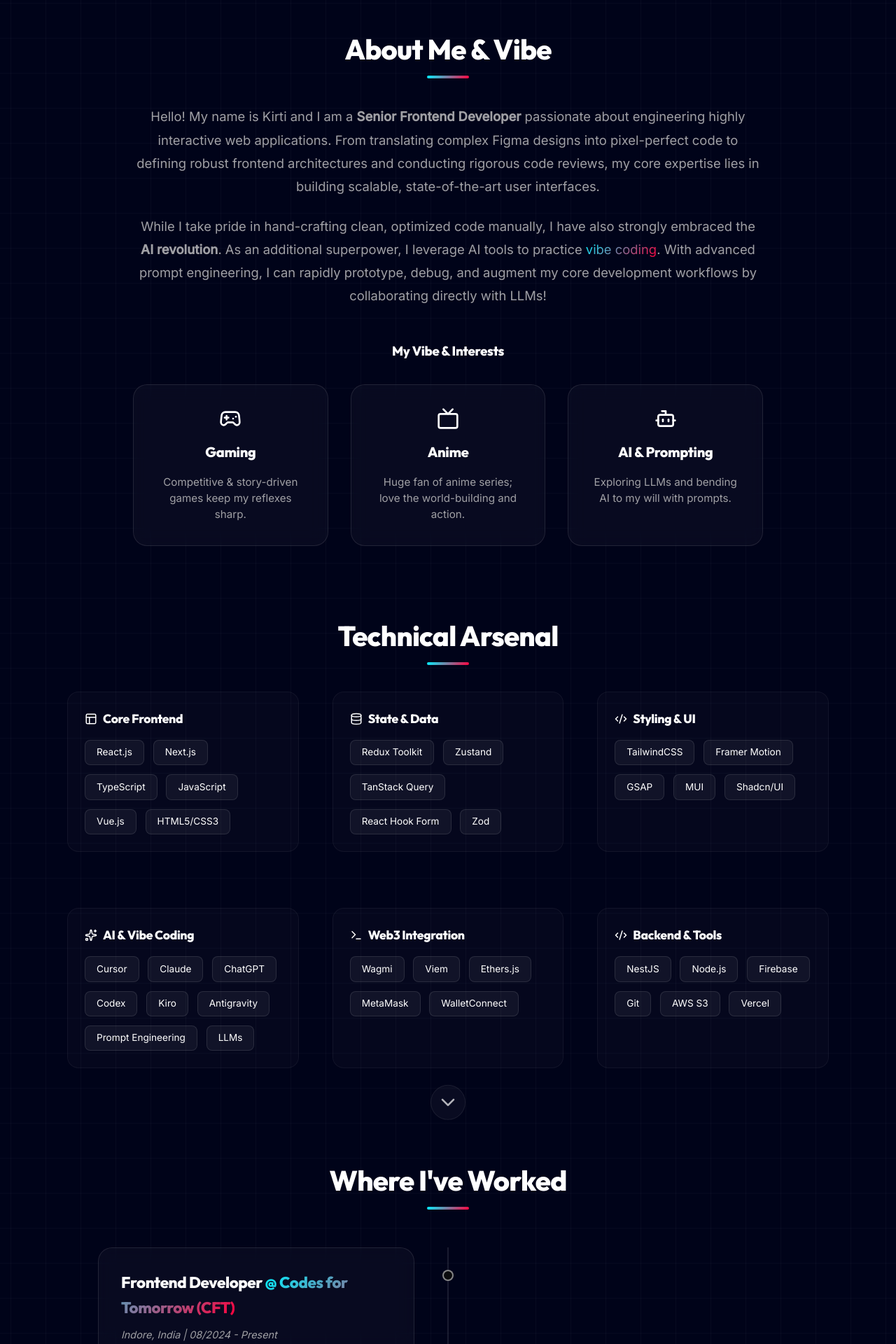
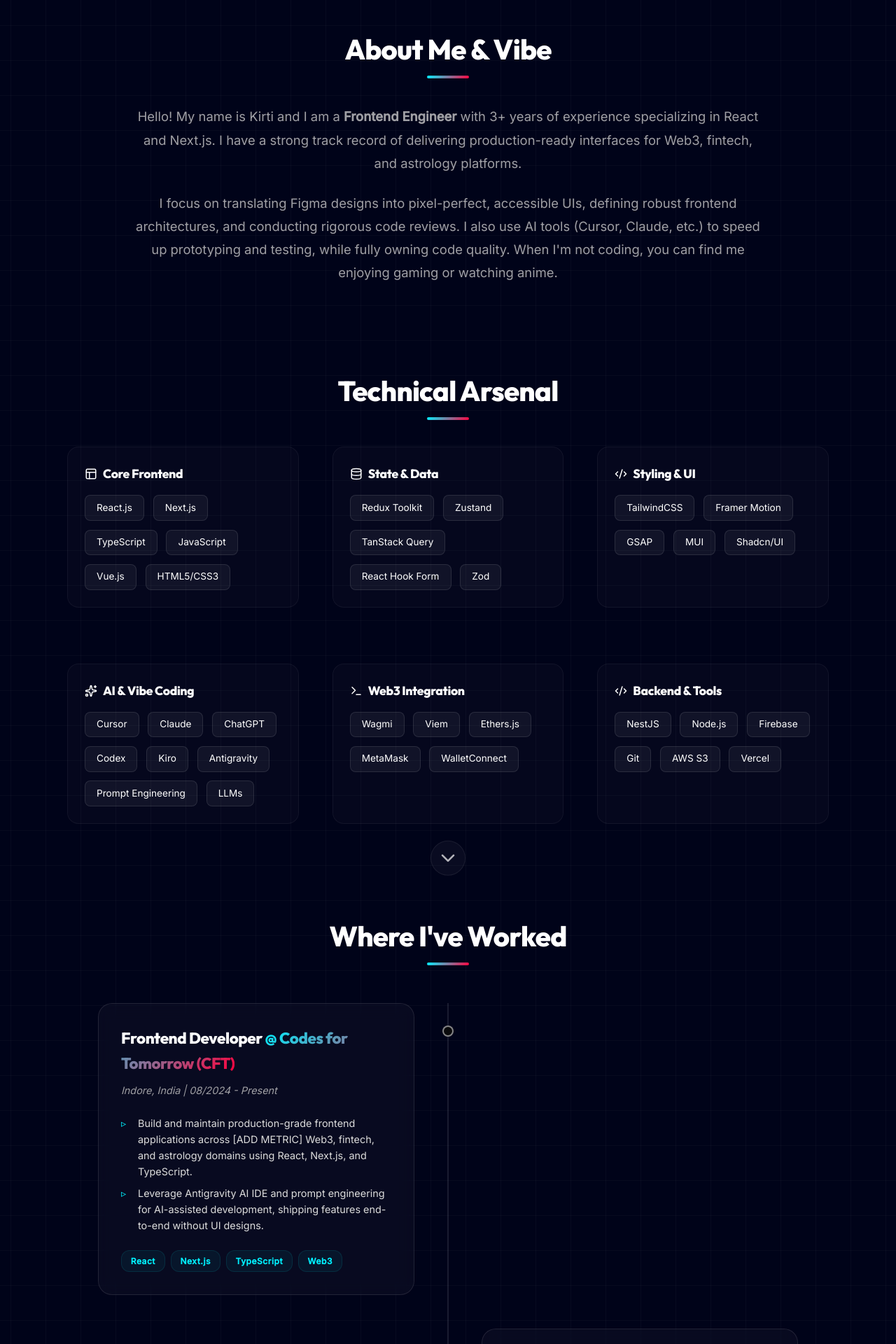
Before and after one commit to kirtikumar01/kirtikumar01.github.io, a Next.js app: page / in a window 1280 px wide. Shown: the part 880-2800 px from the top of the page at 70% size. Built offline with nearby package versions, Linux system fonts and the light colour scheme.

Commit message:
chore: Phase 1 & 2 complete - updated positioning and impact-focused experience

```diff
--- a/src/app/layout.tsx
+++ b/src/app/layout.tsx
@@ -10,34 +10,34 @@
 
 export const metadata: Metadata = {
   metadataBase: new URL("https://kirtikumar01.github.io"),
-  title: "Kirti Kumar Piplaj | Senior Frontend Developer",
+  title: "Kirti Kumar Piplaj | Frontend Engineer",
   description:
-    "Portfolio of Kirti Kumar Piplaj, a Senior Frontend Developer with 3+ years of experience specialized in ReactJS, NextJS, VueJS, and building premium web applications.",
+    "Portfolio of Kirti Kumar Piplaj, a Frontend Engineer with 3+ years of experience specialized in React, Next.js, and Web3 & Fintech Interfaces.",
   keywords: [
     "Kirti Kumar Piplaj",
-    "Senior Frontend Developer",
-    "ReactJS",
-    "NextJS",
-    "Vuejs",
+    "Frontend Engineer",
+    "React",
+    "Next.js",
+    "Web3",
+    "Fintech",
     "Portfolio",
     "Web Developer",
-    "JavaScript",
     "TypeScript",
   ],
   authors: [{ name: "Kirti Kumar Piplaj" }],
   creator: "Kirti Kumar Piplaj",
   openGraph: {
-    title: "Kirti Kumar Piplaj | Senior Frontend Developer",
+    title: "Kirti Kumar Piplaj | Frontend Engineer",
     description:
-      "Portfolio of Kirti Kumar Piplaj, a Senior Frontend Developer with 3+ years of experience specialized in ReactJS, NextJS, VueJS, and building premium web applications.",
+      "Portfolio of Kirti Kumar Piplaj, a Frontend Engineer with 3+ years of experience specialized in React, Next.js, and Web3 & Fintech Interfaces.",
     type: "website",
     locale: "en_US",
     siteName: "Kirti Kumar Piplaj Portfolio",
   },
   twitter: {
     card: "summary_large_image",
-    title: "Kirti Kumar Piplaj | Senior Frontend Developer",
-    description: "Portfolio of Kirti Kumar Piplaj, a Senior Frontend Developer with 3+ years of experience.",
+    title: "Kirti Kumar Piplaj | Frontend Engineer",
+    description: "Portfolio of Kirti Kumar Piplaj, a Frontend Engineer with 3+ years of experience specialized in React, Next.js, and Web3 & Fintech Interfaces.",
   },
 };
 
--- a/src/app/opengraph-image.tsx
+++ b/src/app/opengraph-image.tsx
@@ -1,7 +1,7 @@
 import { ImageResponse } from 'next/og'
 
 export const dynamic = "force-static"
-export const alt = 'Kirti Kumar Piplaj - Senior Frontend Developer'
+export const alt = 'Kirti Kumar Piplaj - Frontend Engineer'
 export const size = { width: 1200, height: 630 }
 export const contentType = 'image/png'
 
@@ -51,7 +51,7 @@
           Kirti Kumar Piplaj
         </div>
         <div style={{ fontSize: 40, color: '#9CA3AF' }}>
-          Senior Frontend Developer
+          Frontend Engineer
         </div>
       </div>
     ),
--- a/src/app/page.tsx
+++ b/src/app/page.tsx
@@ -320,11 +320,11 @@
               <span className={styles.pulseDot}></span> Available for new opportunities
             </motion.div>
             <h1 className={styles.heroTitle}>
-              Crafting Digital Experiences as a
+              Building Web3 & Fintech Interfaces as a
               <br />
               <TypeAnimation
                 sequence={[
-                  'Frontend Developer',
+                  'Frontend Engineer',
                   2000,
                   '',
                   500,
@@ -337,10 +337,10 @@
               />
             </h1>
             <h2 className={styles.heroSubtitle}>
-              Hi, I'm Kirti Kumar Piplaj
+              React · Next.js · Web3 & Fintech Interfaces
             </h2>
             <motion.p className={styles.heroDescription} variants={fadeIn}>
-              I specialize in building exceptional digital experiences. Currently, I&apos;m focused on building accessible, human-centered products using modern web technologies. Recently, I have also ventured deep into the world of AI—doing <strong>vibe coding</strong>, meaning I can build almost anything you can imagine just by using prompts!
+              Hi, I'm Kirti Kumar Piplaj. I specialize in building accessible, human-centered products using React and Next.js, with a strong focus on Web3 and fintech domains. I use AI tools (Cursor, Claude, etc.) to speed up prototyping and testing, while owning architecture, code review, and quality.
             </motion.p>
             <div className={styles.heroCta}>
               <a href="#projects" className="btn-primary">
@@ -365,7 +365,7 @@
           >
             <motion.img
               src="/images/avatar.png"
-              alt="Kirti Kumar Piplaj - Senior Frontend Developer"
+              alt="Kirti Kumar Piplaj - Frontend Engineer"
               className={styles.heroAvatar}
               variants={floatAnimation}
               initial="hidden"
@@ -393,31 +393,11 @@
             <div className={styles.aboutContainer}>
               <div className={styles.aboutText}>
                 <p>
-                  Hello! My name is Kirti and I am a <strong>Senior Frontend Developer</strong> passionate about engineering highly interactive web applications. From translating complex Figma designs into pixel-perfect code to defining robust frontend architectures and conducting rigorous code reviews, my core expertise lies in building scalable, state-of-the-art user interfaces.
+                  Hello! My name is Kirti and I am a <strong>Frontend Engineer</strong> with 3+ years of experience specializing in React and Next.js. I have a strong track record of delivering production-ready interfaces for Web3, fintech, and astrology platforms.
                 </p>
                 <p>
-                  While I take pride in hand-crafting clean, optimized code manually, I have also strongly embraced the <strong>AI revolution</strong>. As an additional superpower, I leverage AI tools to practice <span className="gradient-text">vibe coding</span>. With advanced prompt engineering, I can rapidly prototype, debug, and augment my core development workflows by collaborating directly with LLMs!
+                  I focus on translating Figma designs into pixel-perfect, accessible UIs, defining robust frontend architectures, and conducting rigorous code reviews. I also use AI tools (Cursor, Claude, etc.) to speed up prototyping and testing, while fully owning code quality. When I&apos;m not coding, you can find me enjoying gaming or watching anime.
                 </p>
-
-                {/* Hobbies Grid */}
-                <h3 style={{ marginTop: "3rem", marginBottom: "2rem" }}>My Vibe & Interests</h3>
-                <div className={styles.hobbiesGrid}>
-                  <motion.div className={`glass-panel ${styles.hobbyCard}`} whileHover={{ scale: 1.05, rotate: -2 }}>
-                    <Gamepad2 size={32} className="gradient-text" />
-                    <h4>Gaming</h4>
-                    <p>Competitive & story-driven games keep my reflexes sharp.</p>
-                  </motion.div>
-                  <motion.div className={`glass-panel ${styles.hobbyCard}`} whileHover={{ scale: 1.05, rotate: 2 }}>
-                    <Tv size={32} className="gradient-text" />
-                    <h4>Anime</h4>
-                    <p>Huge fan of anime series; love the world-building and action.</p>
-                  </motion.div>
-                  <motion.div className={`glass-panel ${styles.hobbyCard}`} whileHover={{ scale: 1.05, rotate: -2 }}>
-                    <Bot size={32} className="gradient-text" />
-                    <h4>AI & Prompting</h4>
-                    <p>Exploring LLMs and bending AI to my will with prompts.</p>
-                  </motion.div>
-                </div>
               </div>
             </div>
 
@@ -559,9 +539,15 @@
                   <h3 className={styles.timelineRole}>Frontend Developer <span className="gradient-text">@ Codes for Tomorrow (CFT)</span></h3>
                   <div className={styles.timelineDate}>Indore, India | 08/2024 - Present</div>
                   <ul className={styles.projectWorkings}>
-                    <li>Build and maintain production-grade frontend applications across Web3, fintech, and astrology domains using React, Next.js, and TypeScript.</li>
-                    <li>Leverage Antigravity AI IDE and prompt engineering for AI-assisted development — shipping features end-to-end without UI designs, accelerating delivery by 3-5x.</li>
+                    <li>Build and maintain production-grade frontend applications across [ADD METRIC] Web3, fintech, and astrology domains using React, Next.js, and TypeScript.</li>
+                    <li>Leverage Antigravity AI IDE and prompt engineering for AI-assisted development, shipping features end-to-end without UI designs.</li>
                   </ul>
+                  <div className={styles.projectTechStack} style={{ marginTop: "1rem" }}>
+                    <span className={styles.techTag}>React</span>
+                    <span className={styles.techTag}>Next.js</span>
+                    <span className={styles.techTag}>TypeScript</span>
+                    <span className={styles.techTag}>Web3</span>
+                  </div>
                 </div>
               </motion.div>
 
@@ -572,9 +558,14 @@
                   <div className={styles.timelineDate}>Indore | 09/2023 - 07/2024</div>
                   <ul className={styles.projectWorkings}>
                     <li>Spearheaded the development of the core product utilizing Vue.js and Tailwind CSS.</li>
-                    <li>Collaborated with design teams to ensure pixel-perfect implementation of UI mockups.</li>
-                    <li>Improved overall application performance and maintained highly reusable component libraries.</li>
+                    <li>Collaborated with design teams to ensure pixel-perfect implementation of [ADD METRIC]+ UI mockups.</li>
+                    <li>Improved overall application performance and maintained highly reusable component libraries with [ADD METRIC]+ components.</li>
                   </ul>
+                  <div className={styles.projectTechStack} style={{ marginTop: "1rem" }}>
+                    <span className={styles.techTag}>Vue.js</span>
+                    <span className={styles.techTag}>Tailwind CSS</span>
+                    <span className={styles.techTag}>JavaScript</span>
+                  </div>
                 </div>
               </motion.div>
 
@@ -584,10 +575,15 @@
                   <h3 className={styles.timelineRole}>Frontend Developer <span className="gradient-text">@ Jona</span></h3>
                   <div className={styles.timelineDate}>USA (Remote) | 04/2022 - 11/2022</div>
                   <ul className={styles.projectWorkings}>
-                    <li>Developed a high-performance Next.js web application for selling curated journalists lists.</li>
-                    <li>Integrated Material UI (MUI) to rapidly build a consistent and accessible design system.</li>
-                    <li>Worked asynchronously with international teams, delivering features on strict deadlines.</li>
+                    <li>Developed a high-performance Next.js web application for selling curated journalists lists to [ADD METRIC]+ users.</li>
+                    <li>Integrated Material UI (MUI) to rapidly build a consistent and accessible design system with [ADD METRIC]+ components.</li>
+                    <li>Worked asynchronously with international teams, delivering [ADD METRIC]+ features on strict deadlines.</li>
                   </ul>
+                  <div className={styles.projectTechStack} style={{ marginTop: "1rem" }}>
+                    <span className={styles.techTag}>Next.js</span>
+                    <span className={styles.techTag}>React</span>
+                    <span className={styles.techTag}>MUI</span>
+                  </div>
                 </div>
               </motion.div>
 
@@ -598,9 +594,14 @@
                   <div className={styles.timelineDate}>Indore | 09/2021 - 03/2022</div>
                   <ul className={styles.projectWorkings}>
                     <li>Built a comprehensive recruitment management system using React.js.</li>
-                    <li>Implemented complex state management using Redux, handling vast amounts of candidate data.</li>
-                    <li>Designed features enabling organizations to streamline their hiring processes efficiently.</li>
+                    <li>Implemented complex state management using Redux, handling vast amounts of candidate data ([ADD METRIC]+ records).</li>
+                    <li>Designed features enabling organizations to streamline their hiring processes efficiently for [ADD METRIC]+ clients.</li>
                   </ul>
+                  <div className={styles.projectTechStack} style={{ marginTop: "1rem" }}>
+                    <span className={styles.techTag}>React</span>
+                    <span className={styles.techTag}>Redux</span>
+                    <span className={styles.techTag}>JavaScript</span>
+                  </div>
                 </div>
               </motion.div>
 
@@ -610,9 +611,14 @@
                   <h3 className={styles.timelineRole}>Internship - Frontend Developer <span className="gradient-text">@ HemansAI</span></h3>
                   <div className={styles.timelineDate}>Indore | 01/2021 - 03/2021</div>
                   <ul className={styles.projectWorkings}>
-                    <li>Developed RTBAnalytica, a web app showcasing services and offerings using HTML, CSS, and JS.</li>
+                    <li>Developed RTBAnalytica, a web app showcasing [ADD METRIC]+ services and offerings using HTML, CSS, and JS.</li>
                     <li>Gained hands-on experience with Bootstrap for rapid responsive design prototyping.</li>
                   </ul>
+                  <div className={styles.projectTechStack} style={{ marginTop: "1rem" }}>
+                    <span className={styles.techTag}>HTML/CSS</span>
+                    <span className={styles.techTag}>JavaScript</span>
+                    <span className={styles.techTag}>Bootstrap</span>
+                  </div>
                 </div>
               </motion.div>
 
@@ -820,7 +826,7 @@
           <motion.div initial="hidden" whileInView="visible" viewport={{ once: true }} variants={fadeIn} className="glass-panel" style={{ maxWidth: "800px", margin: "0 auto" }}>
             <h2 className={styles.sectionTitle} style={{ marginBottom: "1rem" }}>Get In Touch</h2>
             <p style={{ color: "var(--text-secondary)", marginBottom: "3rem" }}>
-              Although I&apos;m currently looking for any new opportunities, my inbox is always open. Whether you have a question or just want to say hi, I&apos;ll try my best to get back to you!
+              I&apos;m open to new opportunities. If you have a project or role in mind, I&apos;d love to hear from you.
             </p>
 
             {/* Success Banner */}
```
